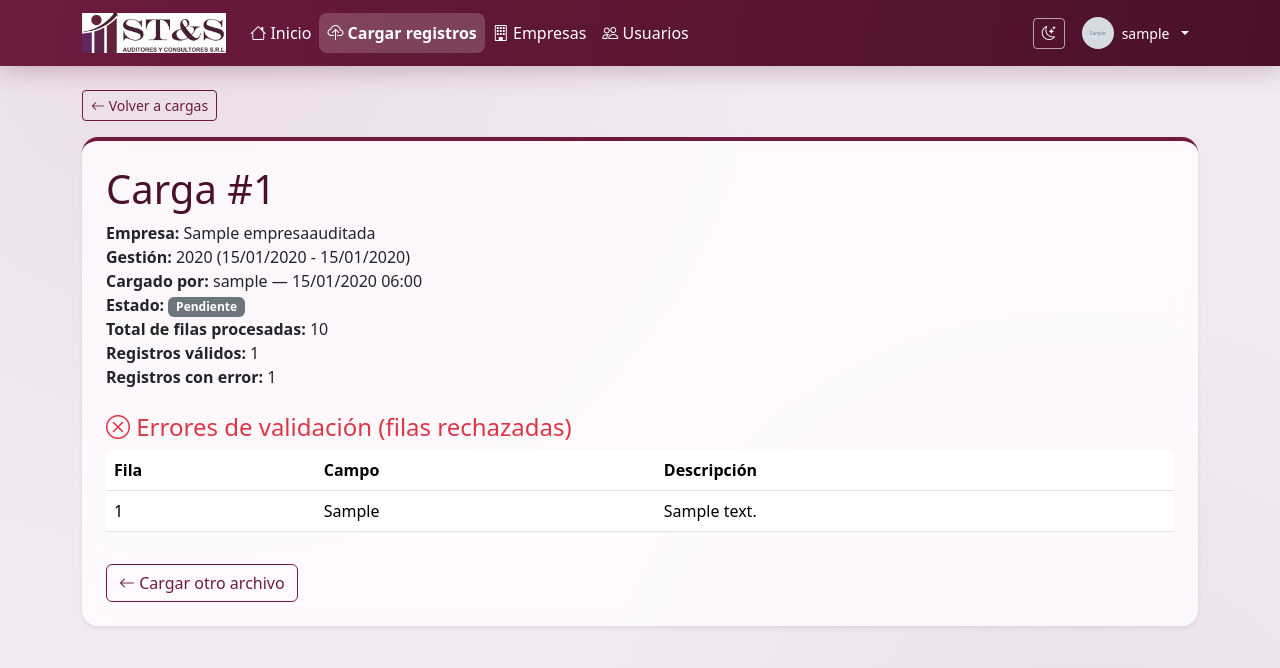
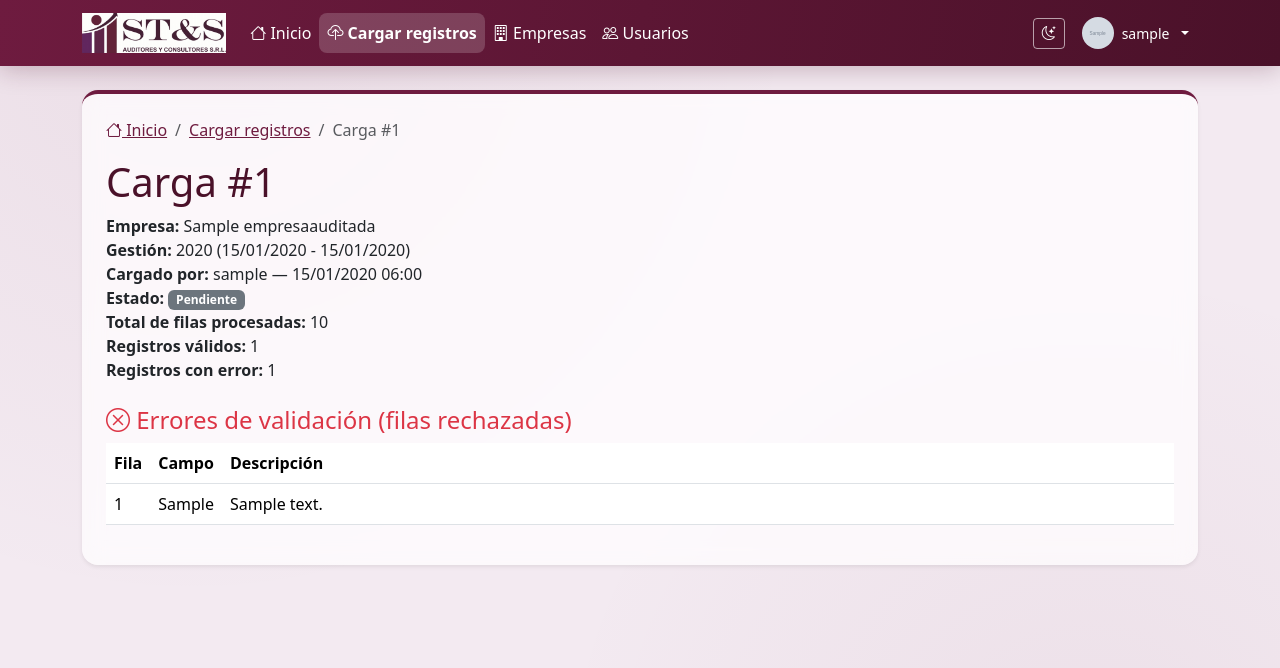
Before and after one commit to AsturilloAlan/proyecto-de-grado, a Django app: page /registros/cargar/1/ in a window 1280 px wide. Shown: the top 668 px of the page. Run offline with Django 4.2, Linux system fonts and the light colour scheme; a user stored in the database is signed in; tables that the repository leaves empty hold one stand-in row (values such as "Sample post"); grey boxes marked "Sample" are stand-in pictures.

Commit message:
UI: breadcrumb en detalle de carga, quitar boton redundante y corregir columnas anchas en tablas

```diff
--- a/registros/templates/registros/detalle_carga.html
+++ b/registros/templates/registros/detalle_carga.html
@@ -1,6 +1,13 @@
 {% extends "base.html" %}
 {% block title %}Detalle de carga #{{ carga.id }}{% endblock %}
 {% block content %}
+    <nav aria-label="breadcrumb">
+        <ol class="breadcrumb small mb-3">
+            <li class="breadcrumb-item"><a href="{% url 'home' %}"><i class="bi bi-house"></i> Inicio</a></li>
+            <li class="breadcrumb-item"><a href="{% url 'registros:cargar' %}">Cargar registros</a></li>
+            <li class="breadcrumb-item active" aria-current="page">Carga #{{ carga.id }}</li>
+        </ol>
+    </nav>
     <h1 class="text-guindo">Carga #{{ carga.id }}</h1>
     <ul class="list-unstyled">
         <li><strong>Empresa:</strong> {{ carga.empresa }}</li>
@@ -18,8 +25,8 @@
             <table class="table table-hover align-middle">
                 <thead>
                     <tr>
-                        <th>Fila</th>
-                        <th>Campo</th>
+                        <th style="width:1%;white-space:nowrap;">Fila</th>
+                        <th style="width:1%;white-space:nowrap;">Campo</th>
                         <th>Descripción</th>
                     </tr>
                 </thead>
@@ -49,8 +56,8 @@
             <table class="table table-hover align-middle">
                 <thead>
                     <tr>
-                        <th>Fila</th>
-                        <th>Campo</th>
+                        <th style="width:1%;white-space:nowrap;">Fila</th>
+                        <th style="width:1%;white-space:nowrap;">Campo</th>
                         <th>Descripción</th>
                     </tr>
                 </thead>
@@ -66,8 +73,4 @@
             </table>
         </div>
     {% endif %}
-
-    <a class="btn btn-outline-guindo mt-3" href="{% url 'registros:cargar' %}">
-        <i class="bi bi-arrow-left"></i> Cargar otro archivo
-    </a>
 {% endblock %}
--- a/templates/base.html
+++ b/templates/base.html
@@ -115,6 +115,15 @@
         }
         .dropdown-item { transition: background-color .15s ease, padding-left .15s ease; border-radius: .4rem; }
         .dropdown-item:hover { padding-left: 1.1rem; }
+
+        /* Breadcrumb: ruta jerárquica (Inicio > Módulo > Página actual) para
+           pantallas a las que se puede llegar desde más de un lugar, donde
+           un solo botón "volver" no alcanza para representar bien de dónde
+           viene el usuario. */
+        .breadcrumb { background: transparent; padding: 0; margin-bottom: 0; }
+        .breadcrumb-item + .breadcrumb-item::before { color: var(--bs-secondary-color); }
+        .breadcrumb-item.active { color: var(--bs-secondary-color); }
+        [data-bs-theme="dark"] .breadcrumb-item.active { color: #b9adc0; }
 
         /* Tablas y botones pequeños: hover más vivo */
         .table-hover > tbody > tr { transition: background-color .15s ease; }
--- a/usuarios/context_processors.py
+++ b/usuarios/context_processors.py
@@ -12,7 +12,10 @@ from django.urls import resolve, reverse
 # Solo se listan páginas que NO están directamente en el menú principal
 # (cargar/empresas ya tienen su propio enlace en el navbar).
 _MAPA_VOLVER = {
-    "registros:detalle_carga": ("registros:cargar", "Volver a cargas"),
+    # detalle_carga NO está acá a propósito: esa página puede llegarse desde
+    # Inicio o desde Cargar registros, así que en vez de un "volver" fijo
+    # (que solo conoce un destino) usa un breadcrumb propio con ambos niveles
+    # (Inicio > Cargar registros > Carga #N).
     "registros:gestion_crear": ("registros:cargar", "Volver a cargar registros"),
     "registros:gestion_editar": ("registros:cargar", "Volver a cargar registros"),
     "registros:empresa_crear": ("registros:empresas_lista", "Volver a empresas"),
```
Also changed, not shown: registros/templates/registros/cargar.html (+4 -4 lines).
